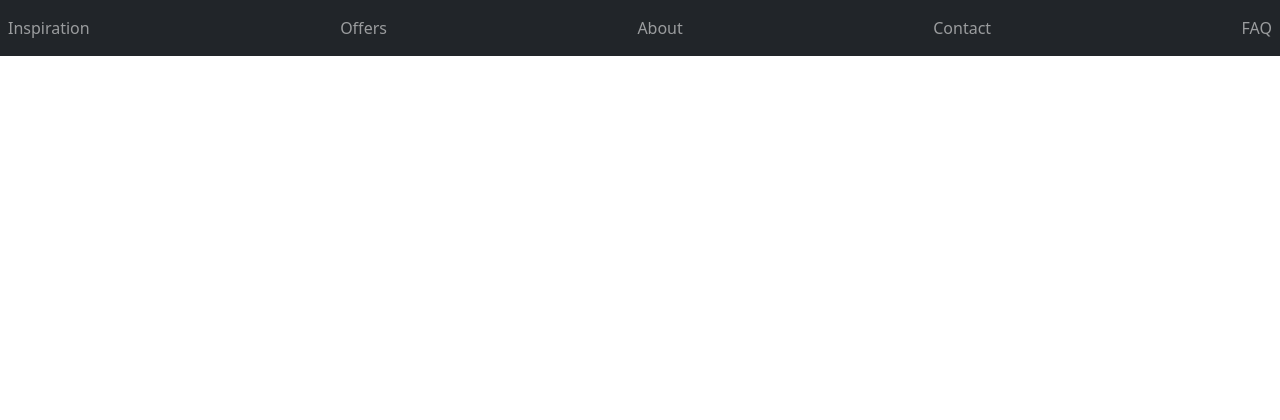
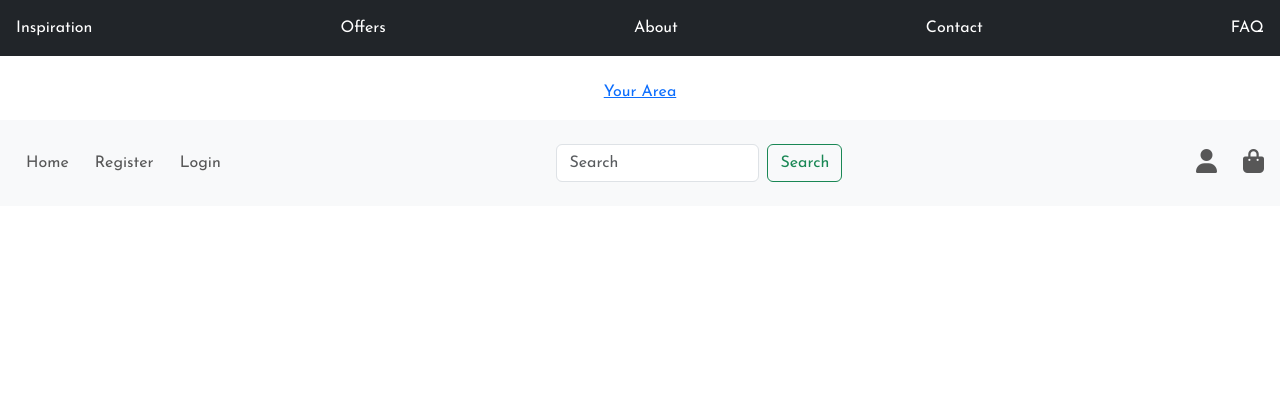
Before and after one commit to TheresLundqvist/Your-area, a Django app: page / in a window 1280 px wide. Shown: the top 420 px of the page. Before the commit the page ends 56 px from the top, so only its background shows below. Run offline with Django 3.2, Linux system fonts and the light colour scheme; some libraries are stand-ins or nearby versions.

Commit message:
Add second navbar and logo

```diff
--- a/static/css/style.css
+++ b/static/css/style.css
@@ -0,0 +1,37 @@
+@import url('https://fonts.googleapis.com/css2?family=Josefin+Sans:ital,wght@0,100;0,300;0,400;0,500;0,600;1,400;1,500&display=swap');
+
+html,
+body,
+header {
+    height: 160vh;
+    font-family: 'Josefin Sans', sans-serif;
+    scroll-behavior: smooth;
+}
+
+.fixed-top .navbar-nav li a {
+    color: white !important;
+}
+
+.navbar-brand {
+    position: absolute;
+    top: 10%;
+    width: 100%;
+    position: fixed;
+    z-index: 1;
+}
+
+#main-bar {
+    position: absolute;
+    width: 100%;
+    top: 15%;
+    position: fixed;
+    z-index: 1;
+}
+
+#main-bar .nav-item {
+    margin-left: 10px;
+}
+
+.navbar-nav li a i {
+    font-size: 1.5em;
+}
--- a/templates/base.html
+++ b/templates/base.html
@@ -2,30 +2,39 @@
 
 <!doctype html>
 <html lang="en">
+
 <head>
   <meta http-equiv="X-UA-Compatible" content="ie=edge">
   <meta charset="utf-8">
   <meta name="viewport" content="width=device-width, initial-scale=1">
   <meta name="description" content="Your Area - Buy luxurious interior design and home décor to make your home unique.">
-    <meta name="keywords" content="Your Area, luxurious interior design, home décor, buy interior decorations, high-end furniture, designer furniture, home decorations, interior decorations, home décor sweden, home décor items">
+  <meta name="keywords"
+    content="Your Area, luxurious interior design, home décor, buy interior decorations, high-end furniture, designer furniture, home decorations, interior decorations, home décor sweden, home décor items">
   <meta name="author" content="Therés Lundqvist">
   <!-- Favicon -->
-    <link rel="icon" type="image/png" sizes="32x32" href="{% static 'images/favicon/home-decor-favicon.png' %}">
+  <link rel="icon" type="image/png" href="{% static 'static/images/favicon/home-decor-favicon.png' %}">
   <!-- Bootstrap scripts -->
-    <link href="https://cdn.jsdelivr.net/npm/bootstrap@5.3.0-alpha3/dist/css/bootstrap.min.css" rel="stylesheet" integrity="sha384-KK94CHFLLe+nY2dmCWGMq91rCGa5gtU4mk92HdvYe+M/SXH301p5ILy+dN9+nJOZ" crossorigin="anonymous">
-    <script src="https://cdn.jsdelivr.net/npm/bootstrap@5.3.0-alpha3/dist/js/bootstrap.bundle.min.js" integrity="sha384-ENjdO4Dr2bkBIFxQpeoTz1HIcje39Wm4jDKdf19U8gI4ddQ3GYNS7NTKfAdVQSZe" crossorigin="anonymous"></script>
+  <link href="https://cdn.jsdelivr.net/npm/bootstrap@5.3.0-alpha3/dist/css/bootstrap.min.css" rel="stylesheet"
+    integrity="sha384-KK94CHFLLe+nY2dmCWGMq91rCGa5gtU4mk92HdvYe+M/SXH301p5ILy+dN9+nJOZ" crossorigin="anonymous">
+  <script src="https://cdn.jsdelivr.net/npm/bootstrap@5.3.0-alpha3/dist/js/bootstrap.bundle.min.js"
+    integrity="sha384-ENjdO4Dr2bkBIFxQpeoTz1HIcje39Wm4jDKdf19U8gI4ddQ3GYNS7NTKfAdVQSZe" crossorigin="anonymous">
+  </script>
   <!-- CSS Stylesheet -->
   <link rel="stylesheet" href="{% static 'css/style.css' %}">
+  <!-- Fontawesome script -->
+  <script src="https://kit.fontawesome.com/8fca452144.js" crossorigin="anonymous"></script>
 
   <title>Your Area | Buy Home Décor</title>
 </head>
+
 <body>
   <header>
+    <!-- Top navbar -->
     <nav class="navbar fixed-top navbar-expand-md navbar-dark bg-dark">
-        <button class="navbar-toggler" type="button" data-toggle="collapse" data-target="#navbar-collapse">
+      <button class="navbar-toggler ms-2" type="button" data-bs-toggle="collapse" data-bs-target="#navbar-collapse">
         <span class="navbar-toggler-icon"></span>
       </button>
-        <div class="collapse navbar-collapse" id="navbar-collapse">
+      <div class="collapse navbar-collapse mx-2" id="navbar-collapse">
         <ul class="navbar-nav w-100 justify-content-between">
           <li class="nav-item">
             <a href="#" class="nav-link">Inspiration</a>
@@ -46,6 +55,39 @@
       </div>
     </nav>
   </header>
+  <div class="navbar-brand d-flex justify-content-center">
+    <a href="{% static 'images/your-area-logo.png' %}">Your Area</a>
+  </div>
+  <!-- Second navbar -->
+  <nav class="navbar navbar-expand-md bg-light w-100 justify-content-between" id="main-bar">
+    <ul class="navbar-nav ms-2">
+      <li class="nav-item">
+        <a href="#" class="nav-link">Home</a>
+      </li>
+      <li class="nav-item">
+        <a href="#" class="nav-link">Register</a>
+      </li>
+      <li class="nav-item">
+        <a href="#" class="nav-link">Login</a>
+      </li>
+    </ul>
+    <form class="d-flex m-3" role="search">
+      <input class="form-control me-2" type="search" placeholder="Search" aria-label="Search">
+      <button class="btn btn-outline-success" type="submit">Search</button>
+    </form>
+    <ul class="navbar-nav mx-2">
+      <li class="nav-item">
+        <a href="#" class="nav-link">
+          <i class="fa-solid fa-user"></i>
+        </a>
+      </li>
+      <li class="nav-item">
+        <a href="#" class="nav-link">
+          <i class="fa-solid fa-bag-shopping"></i>
+        </a>
+      </li>
+    </ul>
+  </nav>
 
   {% if messages %}
   <div class="message-container"></div>
@@ -61,4 +103,5 @@
   {% endblock %}
 
 </body>
+
 </html>
--- a/your_area_store/urls.py
+++ b/your_area_store/urls.py
@@ -15,9 +15,11 @@ Including another URLconf
 """
 from django.contrib import admin
 from django.urls import path, include
+from django.conf import settings
+from django.conf.urls.static import static
 
 urlpatterns = [
     path('admin/', admin.site.urls),
     path('accounts/', include('allauth.urls')),
     path('', include('home.urls')),
-]
+] + static(settings.MEDIA_URL, document_root=settings.MEDIA_ROOT)
```
Also changed, not shown: your_area_store/settings.py (+7 -0 lines), static/images/your-area-logo.png (added). Lines whose indentation alone changed are shown as unchanged.
